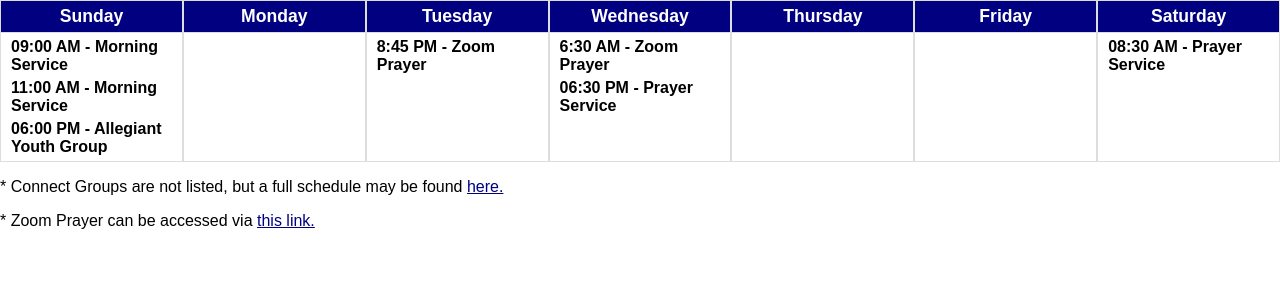
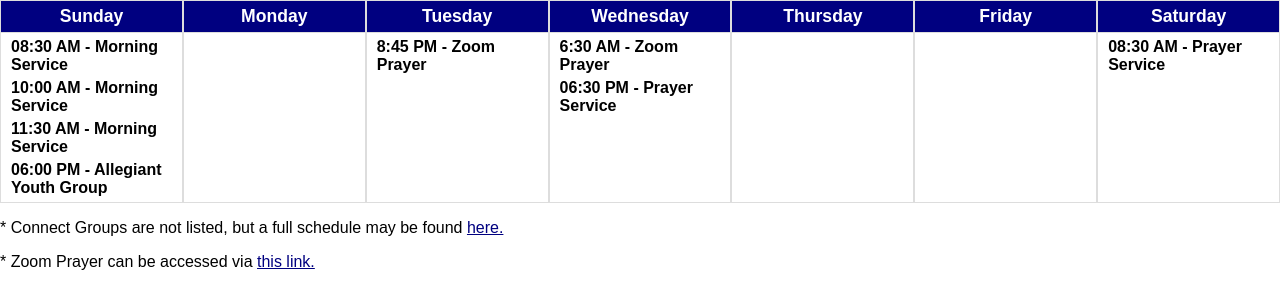
Before and after one commit to TheKicker/LC3-CLC-Calendar, a plain HTML site: page index.html in a window 1280 px wide. Drawn offline with Linux system fonts and the light colour scheme.

Commit message:
Added 3 services

```diff
--- a/index.html
+++ b/index.html
@@ -108,8 +108,9 @@
     <p>* Zoom Prayer can be accessed via <a href="https://app.zoom.us/wc/86172846846/join" style="color: #000080" target="_blank" rel="noopener">this link.</a></p>
     <script>
         document.addEventListener("DOMContentLoaded", function() {
-            addEvent("sunday-events", "09:00 AM", "Morning Service");
-            addEvent("sunday-events", "11:00 AM", "Morning Service");
+            addEvent("sunday-events", "08:30 AM", "Morning Service");
+            addEvent("sunday-events", "10:00 AM", "Morning Service");
+            addEvent("sunday-events", "11:30 AM", "Morning Service");
             addEvent("sunday-events", "06:00 PM", "Allegiant Youth Group");
             addEvent("tuesday-events", "8:45 PM", "Zoom Prayer");
             addEvent("wednesday-events", "6:30 AM", "Zoom Prayer");
```
